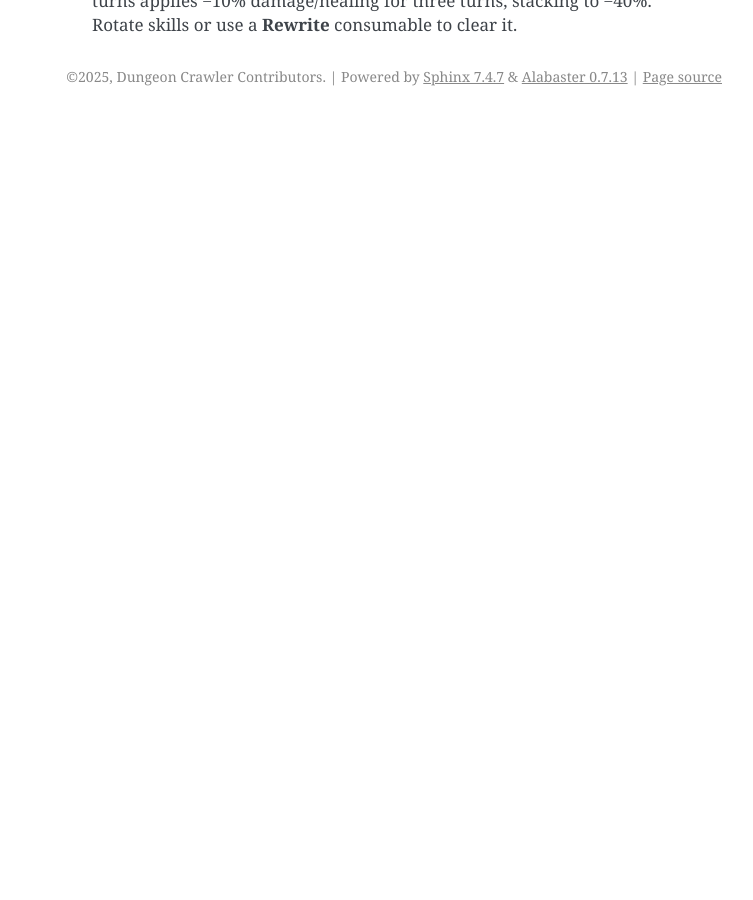
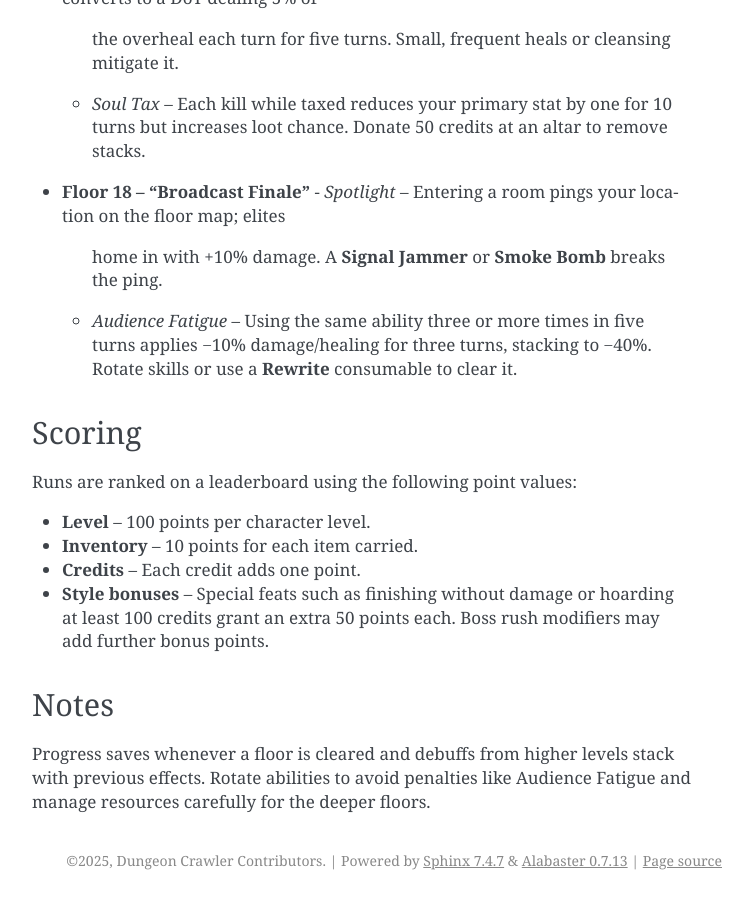
Before and after one commit to ttc24/Dungeon-Crawler, a Sphinx documentation site: the page built from docs/gameplay_guide.rst, in a window 1280 px wide and 900 px high, scrolled down 3356 px. Shown: the whole window, without its empty margins (388-1141 px from the left). Built offline with Sphinx 7.4.7, drawn with Linux system fonts in a browser that asks for light colours; before the commit the page ends 3472 px from its top, so only the background shows below that; some of the changed text lies outside the part shown.

Commit message:
docs: add floor descriptions and scoring

```diff
--- a/docs/gameplay_guide.rst
+++ b/docs/gameplay_guide.rst
@@ -58,6 +58,20 @@
 50% more damage.  Unpredictable intents may unleash wild attacks which
 suffer a 20% accuracy penalty but have a small chance to inflict double
 damage.
+
+Floor Descriptions
+------------------
+The dungeon grows more dangerous the deeper you travel.
+
+* **Floors 1–3** – Small layouts introducing core mechanics. The opening level
+  features water hazards, shifting walls and a merchant hub overseen by the Rat
+  King.
+* **Floors 4–6** – Medium sized caverns with added traps and broader enemy
+  variety.
+* **Floors 7–9** – Large maps with elite enemies and richer treasure preparing
+  you for the late game.
+* **Floors 10–18** – Each subsequent floor adds a persistent debuff described
+  below.
 
 High Floor Debuffs
 ------------------
@@ -122,3 +136,20 @@
   - *Audience Fatigue* – Using the same ability three or more times in five
     turns applies −10% damage/healing for three turns, stacking to −40%. Rotate
     skills or use a **Rewrite** consumable to clear it.
+
+Scoring
+-------
+Runs are ranked on a leaderboard using the following point values:
+
+* **Level** – 100 points per character level.
+* **Inventory** – 10 points for each item carried.
+* **Credits** – Each credit adds one point.
+* **Style bonuses** – Special feats such as finishing without damage or
+  hoarding at least 100 credits grant an extra 50 points each. Boss rush
+  modifiers may add further bonus points.
+
+Notes
+-----
+Progress saves whenever a floor is cleared and debuffs from higher levels
+stack with previous effects. Rotate abilities to avoid penalties like
+Audience Fatigue and manage resources carefully for the deeper floors.
```
Also changed, not shown: docs/README.md (+2 -1 lines).
